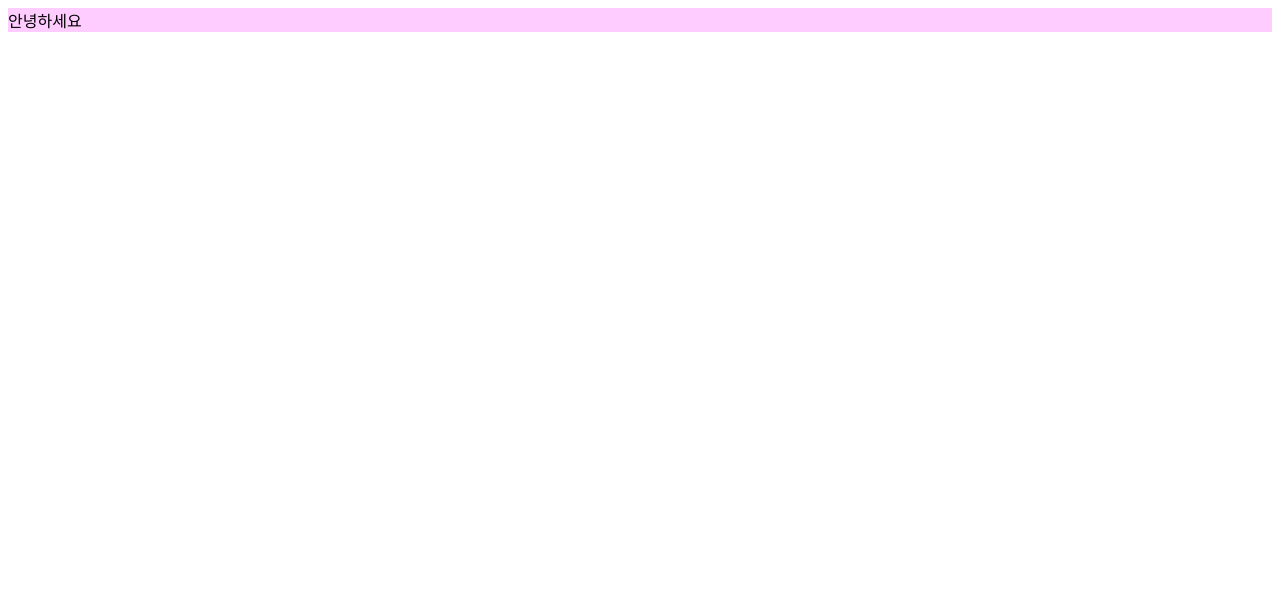
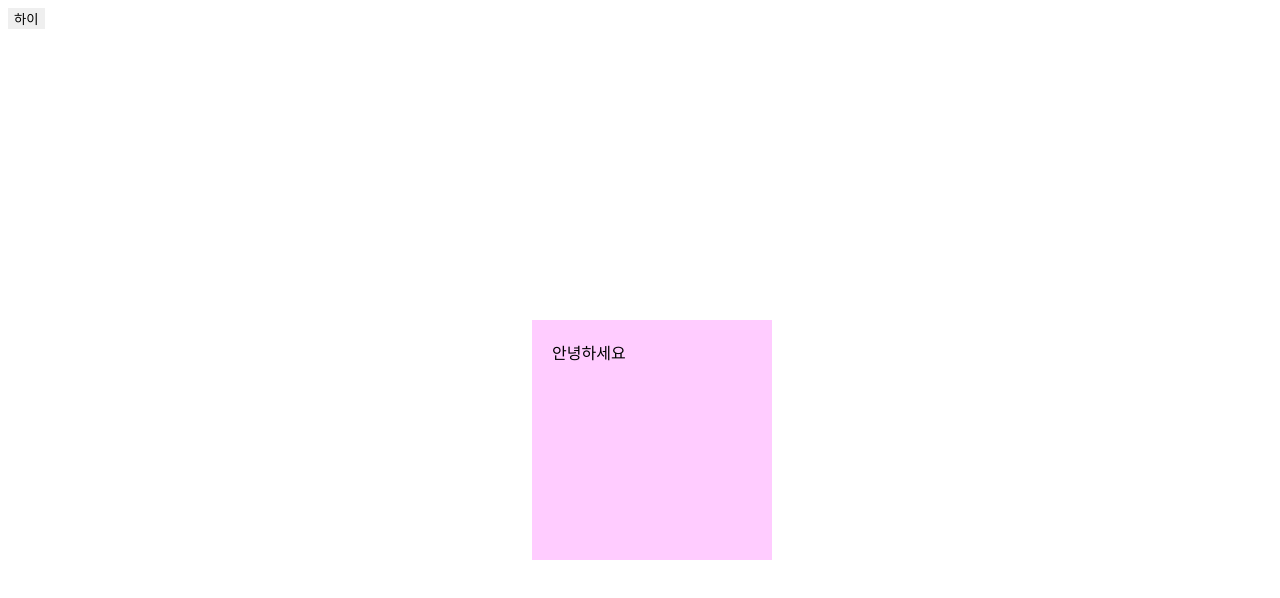
Before and after one commit to kangqoohyun999/instagram, a plain HTML site: page test.html in a window 1280 px wide. Drawn offline with Linux system fonts and the light colour scheme.

Commit message:
강우현

```diff
--- a/test.html
+++ b/test.html
@@ -4,8 +4,18 @@
         <meta charset="UTF-8">
         <style>
             .abc{
+                position: fixed;
+                top: 40%;
+                left: 40%;
+                width : 200px;
+                height: 200px;
                 background-color: rgba(255,0,255,0.2);
-
+                padding: 20px;
+                border:  none;
+                margin-left: 20px;
+            }
+            .cde{
+                border: none;
             }
         </style>
     </head>
@@ -13,5 +23,6 @@
         <div class = "abc">
             안녕하세요
         </div>
+        <button class = "cde">하이</button>
     </body>
 </html>
```
